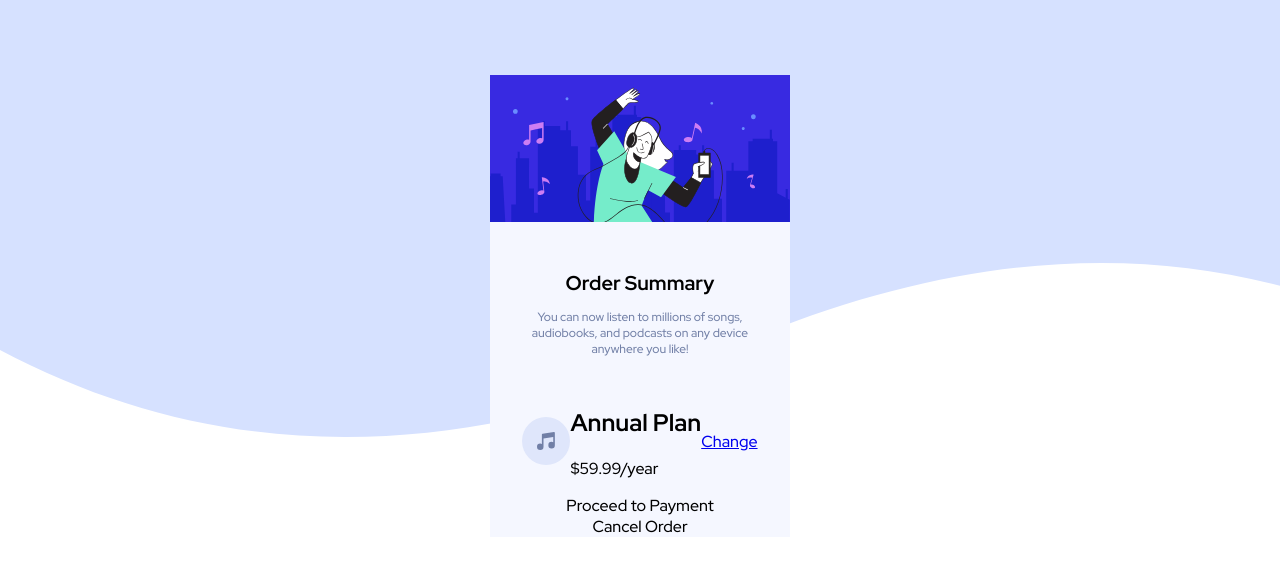
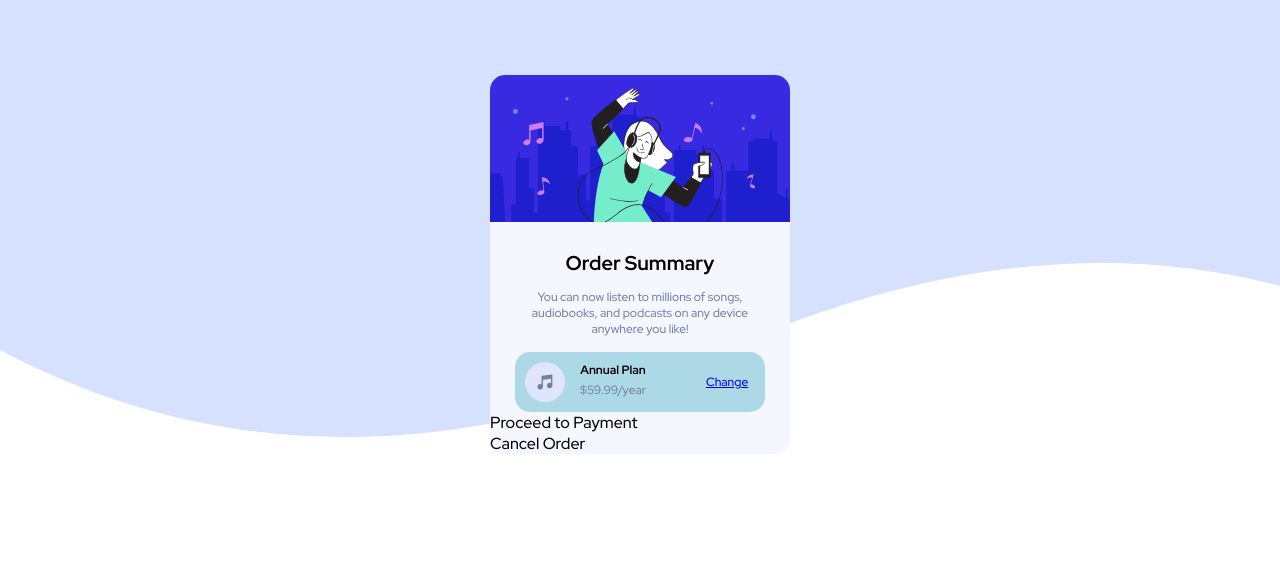
Before and after one commit to adrian-reggiani/retoTarjeta, a plain HTML site: page index.html in a window 1280 px wide. Drawn offline with Linux system fonts and the light colour scheme.

Commit message:
Terminado hasta la parte del plan

```diff
--- a/css/estilos.css
+++ b/css/estilos.css
@@ -1,6 +1,7 @@
 :root{
     --color_azulPalido: hsl(225, 100%, 94%);
     --color_azulBrillante: hsl(245, 75%, 52%);
+    --color_azulIPalido: hsla(225, 100%, 94%, 0.30);
     --color_azulMPalido: hsl(225, 100%, 98%);
     --color_azulDesaturado:hsl(224, 23%, 55%);
     --color_azulOscuro:hsl(223, 47%, 23%);
@@ -19,17 +20,24 @@ body{
 
 .contenedor{
     display: flex;
-    flex-direction: column;
+    flex-direction: column; /*indica la direccion de Justify content*/
     align-items: center;
     justify-content: center;
     width: 300px;
     margin: 75px auto;
+
+
+}
+
+.tarjeta{
     background-color: var(--color_azulMPalido);
+    border-radius: 15px;
 }
 
 .tarjeta__imagen{
     width:300px ;
-    margin-bottom: 30px;
+    margin-bottom: 10px;
+    border-radius: 15px 15px 0px 0px;
 }
 
 .tarjeta  h1 {
@@ -40,7 +48,7 @@ body{
 }
 
 .tarjeta p{
-    margin: 0 30px 30px;
+    margin: 0 30px 15px;
     text-align: center;
     font-size: 12px;
     color: var(--color_azulDesaturado);
@@ -48,7 +56,34 @@ body{
 }
 
 .tarjeta__plan{
-    display:flex;
+    display: flex;
+    height: 60px;
     align-items: center;
-    justify-content: space-between;
+
+    margin: 0 25px;
+    background-color: lightblue;
+    font-size: 12px;
+    border-radius: 15px;
+
 }
+.tarjeta__plan__musica{
+    width: 40px;
+    height: 40px;
+    margin-left: 10px;
+}
+
+.tarjeta__plan__texto{
+    line-height:20px;
+    margin: 10px 30px 0px -15px;
+    text-align: center;
+
+}
+
+.tarjeta__plan__texto span{
+    font-weight: 700;
+}
+
+.tarjeta__plan__texto p{
+    font-weight: 500;
+    color: var(--color_azulDesaturado);
+}
--- a/index.html
+++ b/index.html
@@ -19,11 +19,10 @@
       <img src="/images/illustration-hero.svg" class="tarjeta__imagen" alt="Imagen">
       <h1>Order Summary</h1>
       <p>You can now listen to millions of songs, audiobooks, and podcasts on any device anywhere you like!</p>
-    </div>
       <div class="tarjeta__plan">
-        <img src="/images/icon-music.svg" alt="">
+        <img src="/images/icon-music.svg" class="tarjeta__plan__musica" alt="Icono Musica">
         <div class="tarjeta__plan__texto">
-          <h2>Annual Plan</h2>
+          <span>Annual Plan</span>
           <p>$59.99/year</p>
         </div>
         <a href="#">Change</a>
```
